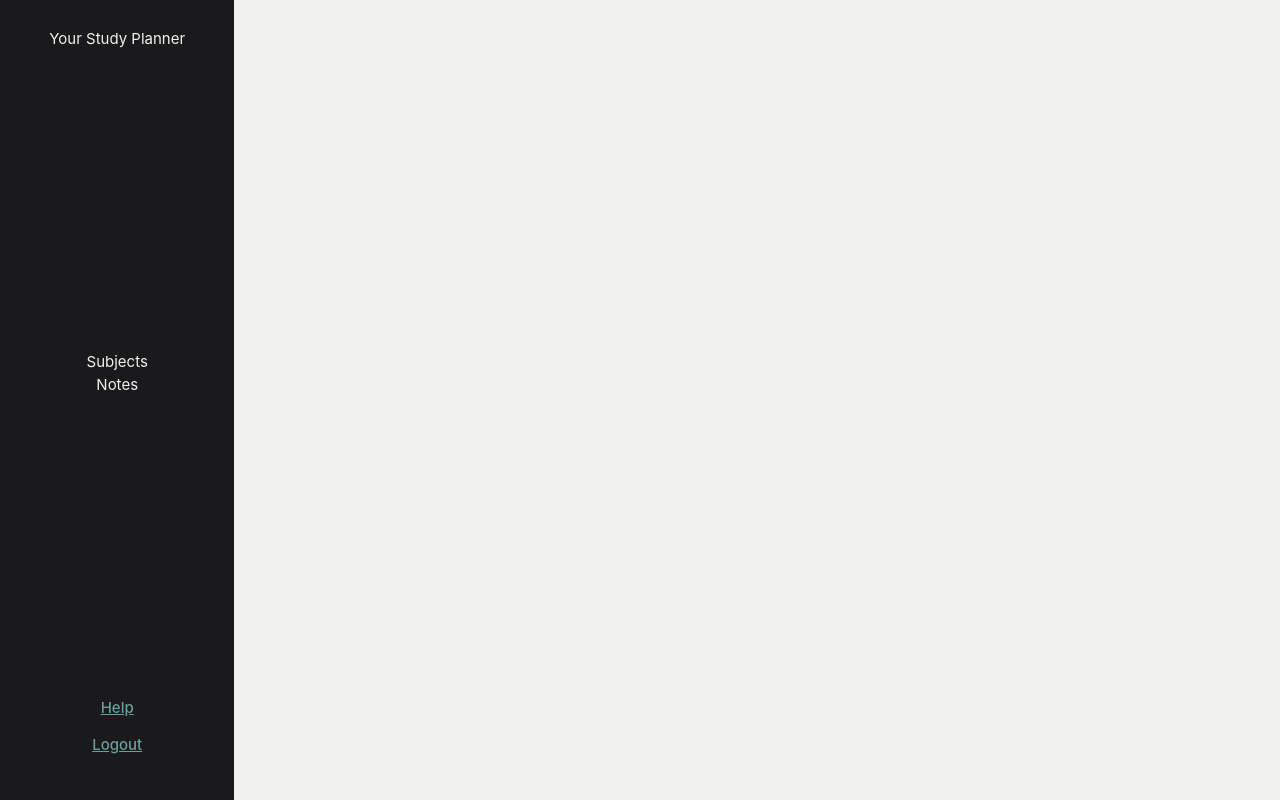
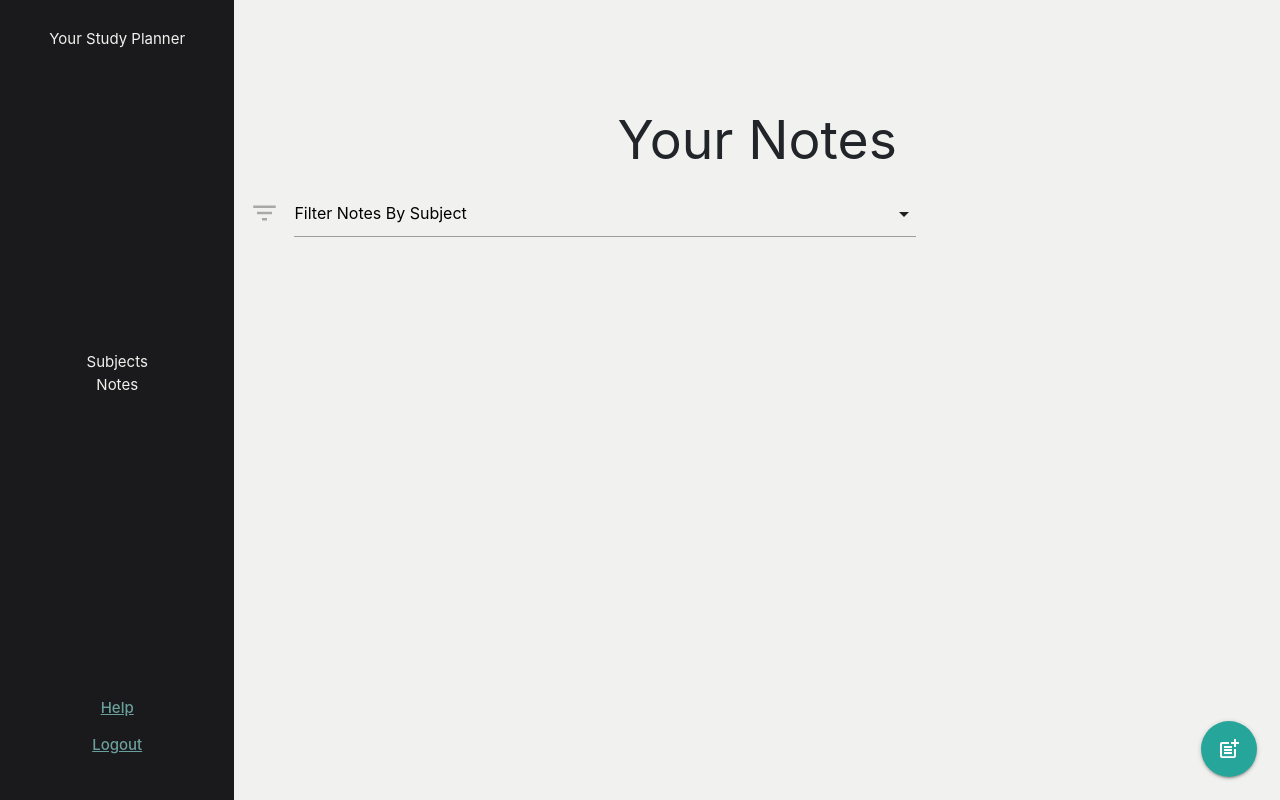
Before and after one commit to ClaireLally8/StudyPal, a Flask app: page /notes in a window 1280 px wide. Run offline with Flask 2, Linux system fonts and the light colour scheme; the visitor is signed in with stand-in values (Sample User, id 1); data that the repository does not hold is empty; some libraries are stand-ins or nearby versions.

Commit message:
creation of filter for notes

```diff
--- a/templates/notes.html
+++ b/templates/notes.html
@@ -1,14 +1,26 @@
 {% extends "base.html" %}
 {% block body %}
-<div class="modal fade bd-example-modal-lg" tabindex="-1" role="dialog" aria-labelledby="myLargeModalLabel" aria-hidden="true">
-  <div class="modal-dialog modal-lg" role="document">
-    <div class="modal-content">
-      <div class="modal-header">
-        <h5 class="modal-title" id="exampleModalLabel">Add a Note</h5>
-        <button type="button" class="close" data-dismiss="modal" aria-label="Close">
-          <span aria-hidden="true">&times;</span>
-        </button>
-      </div>
+<h2 class="heading center-align"> Your Notes </h2>
+<div class="fixed-action-btn">
+  <a class="btn-floating btn-large modal-trigger floating" href="#modal3">
+    <i class="large material-icons">post_add</i>
+  </a>
+</div>
+<div class="col-lg-8 col-sm-8 col-md-8">
+<div class="input-field s6">
+				<div class="select-wrapper">
+					<i class="material-icons prefix">filter_list</i>
+					<select id="FilterSelect">
+						<option class="filter" selected disabled>Filter Notes By Subject</option>
+					</select>
+				</div>
+			</div>
+</div>
+
+<div id="modal3" class="modal notesmodal">
+  <div class="modal-content">
+    <h4>Add Notes</h4>
+    <p>
       <form action="{{ url_for('add_notes') }}" method="POST">
         <br>
         <select id="subject" name="subject" required>
@@ -27,11 +39,12 @@
           <label for="icon_telephone">Notes</label>
           <textarea name="note" id="note"></textarea>
         </div>
-        <button class="btn btn-link thisbutton" type="submit">Add Note</button><br><br><br>
+        <button class="btn btn-link" type="submit">Add Note</button><br><br><br>
       </form>
-    </div>
+    </p>
   </div>
 </div>
+
 <div class="container-fluid">
   {% for notes in notes %}
   <div class="col-lg-3 col-md-6 col-sm-12">
```
